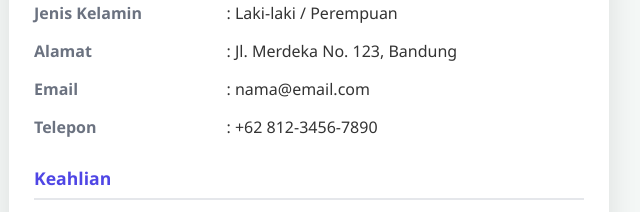
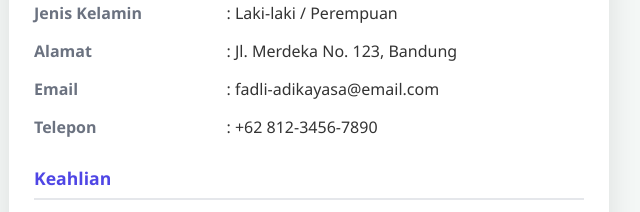
Before and after one commit to M-fadli-adiyaksa/web-biodata-, a plain HTML site: page index.html in a window 1280 px wide. Shown: the part 423-635 px from the top of the page, 331-971 px from the left. Drawn offline with Linux system fonts and the light colour scheme.

Commit message:
commit dua

```diff
--- a/index.html
+++ b/index.html
@@ -41,7 +41,7 @@
                 </tr>
                 <tr>
                     <td class="label">Email</td>
-                    <td>: nama@email.com</td>
+                    <td>: fadli-adikayasa@email.com</td>
                 </tr>
                 <tr>
                     <td class="label">Telepon</td>
```
